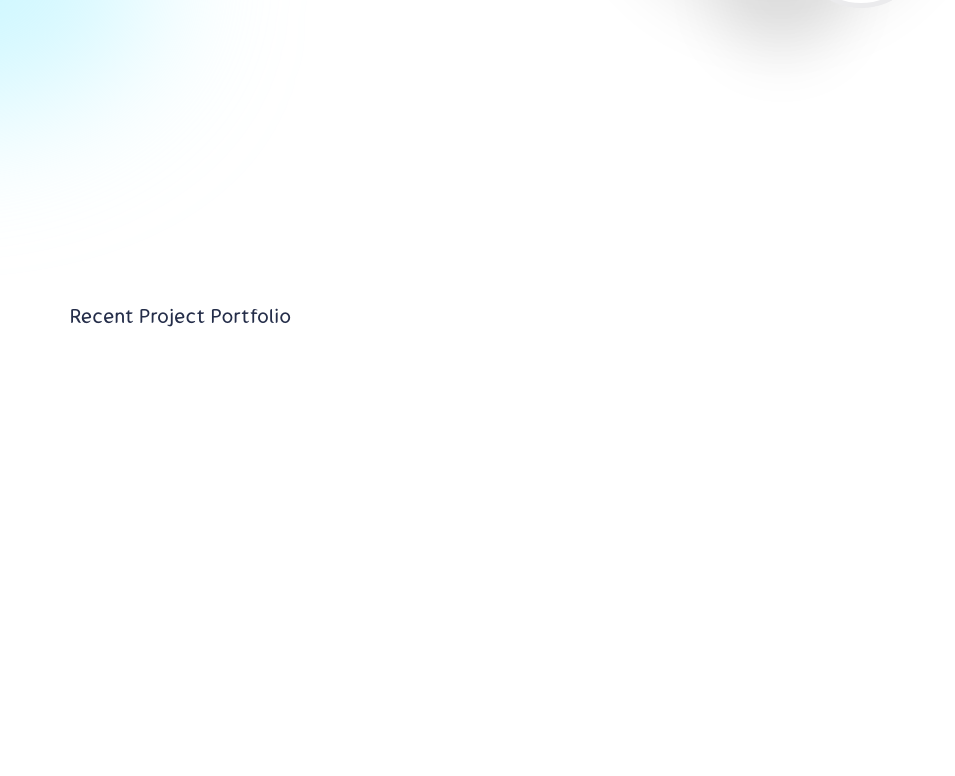
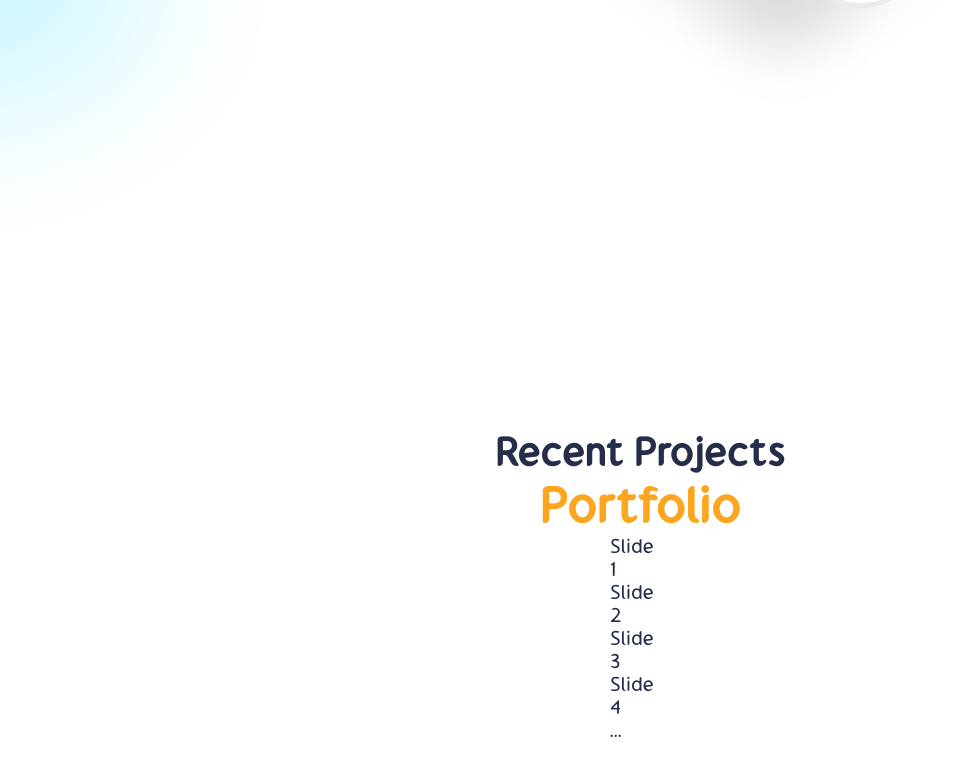
Before and after one commit to Navaneethan15/Myprofile, a React (Create React App) app: page / in a window 1280 px wide. Shown: the part 2814-3590 px from the top of the page, without its empty margins (0-955 px from the left). Before the commit the page ends 3151 px from the top, so only its background shows below. Built offline with nearby package versions, Linux system fonts and the light colour scheme.

Commit message:
Update Portfolio.jsx

```diff
--- a/package.json
+++ b/package.json
@@ -11,7 +11,7 @@
     "react-bootstrap": "^2.8.0",
     "react-dom": "^18.2.0",
     "react-scripts": "5.0.1",
-    "swiper": "^6.8.4",
+    "swiper": "^10.2.0",
     "web-vitals": "^2.1.4"
   },
   "scripts": {
--- a/public/index.html
+++ b/public/index.html
@@ -24,7 +24,7 @@
       work correctly both with client-side routing and a non-root public URL.
       Learn how to configure a non-root public URL by running `npm run build`.
     -->
-    <title>React App</title>
+    <title>My Profile</title>
     <style>
      @font-face {
        font-family: 'Gumela';
--- a/src/components/portfolio/Portfolio.css
+++ b/src/components/portfolio/Portfolio.css
@@ -0,0 +1,19 @@
+.portfolio{
+    display: flex;
+    align-items: center;
+    justify-content: center;
+    flex-direction: column;
+    height: 70vh;
+}
+/* heading */
+.portfolio span:nth-of-type(1){
+    color: var(--black);
+    font-size: 2rem;
+    font-weight: bold;
+}
+.portfolio span:nth-of-type(2){
+     color: var(--orange);
+     font-size: 2.5rem;
+     font-weight: bold;
+}
+/* swiper */
--- a/src/components/portfolio/Portfolio.jsx
+++ b/src/components/portfolio/Portfolio.jsx
@@ -1,17 +1,35 @@
 import React from 'react';
 import './Portfolio.css';
-import { Swiper, SwiperSlide } from "swiper/react";
+import { Swiper, SwiperSlide } from 'swiper/react';
+// import { useEffect } from 'react';
+import img33 from '../../img/profile1.jpg';
+// import 'Swiper/css';
+
 
 const Portfolio =() =>{
     return(
         <div className="portfolio">
 
     {/* heading */}
-    <span> Recent Project</span>
+    <span> Recent Projects</span>
     <span> Portfolio</span>
 
-        {/* Slide  */}
+        {/* Slider  */}
 
+
+
+    <Swiper
+      spaceBetween={60}
+      slidesPerView={3}
+      onSlideChange={() => console.log('slide change')}
+      onSwiper={(swiper) => console.log(swiper)}
+    >
+      <SwiperSlide>Slide 1</SwiperSlide>
+      <SwiperSlide>Slide 2</SwiperSlide>
+      <SwiperSlide>Slide 3</SwiperSlide>
+      <SwiperSlide>Slide 4</SwiperSlide>
+      ...
+    </Swiper>
 
         </div>
     )
--- a/src/components/work/Works.jsx
+++ b/src/components/work/Works.jsx
@@ -5,12 +5,6 @@ import fiverr from '../../img/fiverr.png';
 import amazon from '../../img/amazon.png';
 import facebook from '../../img/Facebook.png';
 import shopify from '../../img/Shopify.png';
-
-
-
-
-
-
 
 const Works =() =>{
     return(
```
Also changed, not shown: 1 other file (tests, documents, lock files or other folders).
